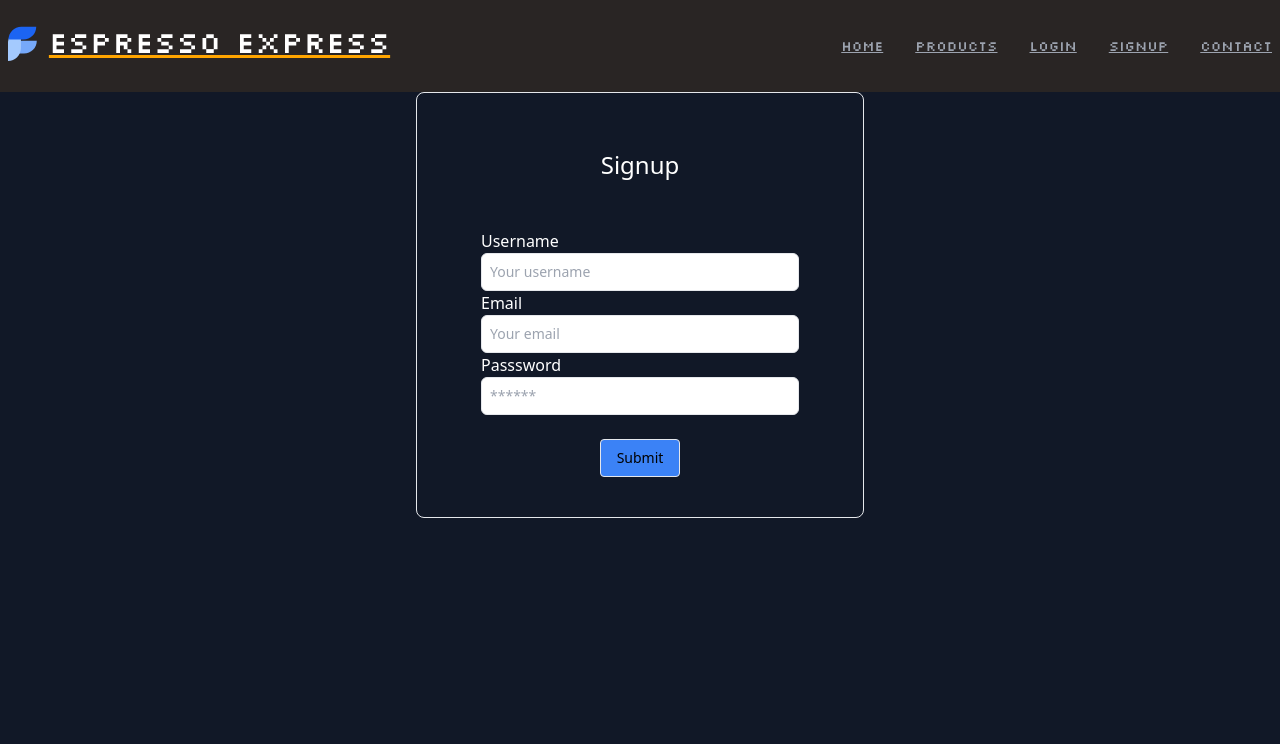
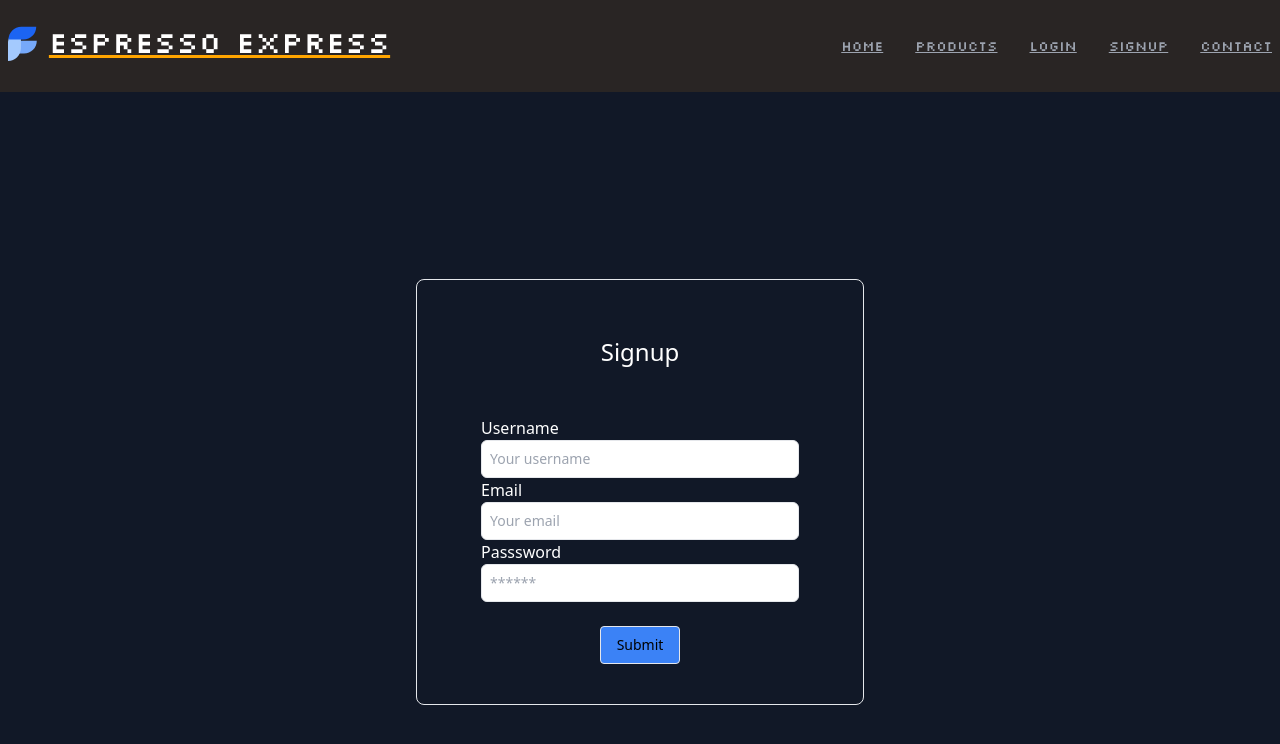
Before and after one commit to louieiply/Espresso-Express, a React (Create React App) app in the folder client/: page /signup in a window 1280 px wide. Shown: the top 744 px of the page. Built offline with nearby package versions, Linux system fonts and the light colour scheme; a web font is replaced by a local one.

Commit message:
Final style changes to login/signup

```diff
--- a/client/src/pages/Login.js
+++ b/client/src/pages/Login.js
@@ -33,7 +33,7 @@
     });
   };
   return (
-      <div className='h-screen bg-gray-900'>
+      <div className='h-screen flex bg-gray-900'>
           <div className='w-full max-w-md bg-grey m-auto rounded-lg border border-primaryBorder shadow-default py-10 px-16'>
               <h1 className='text-2xl text-white font-medium  text-primary mt-4 mb-12 text-center'>
                   Log in to your account
--- a/client/src/pages/Signup.js
+++ b/client/src/pages/Signup.js
@@ -40,7 +40,7 @@
 
 
   return (
-    <div className='h-screen bg-gray-900'>
+    <div className='h-screen  flex bg-gray-900'>
     <div className='w-full max-w-md bg-grey m-auto rounded-lg border border-primaryBorder shadow-default py-10 px-16'>
         <h1 className='text-2xl text-white font-medium  text-primary mt-4 mb-12 text-center'>
             Signup
```
